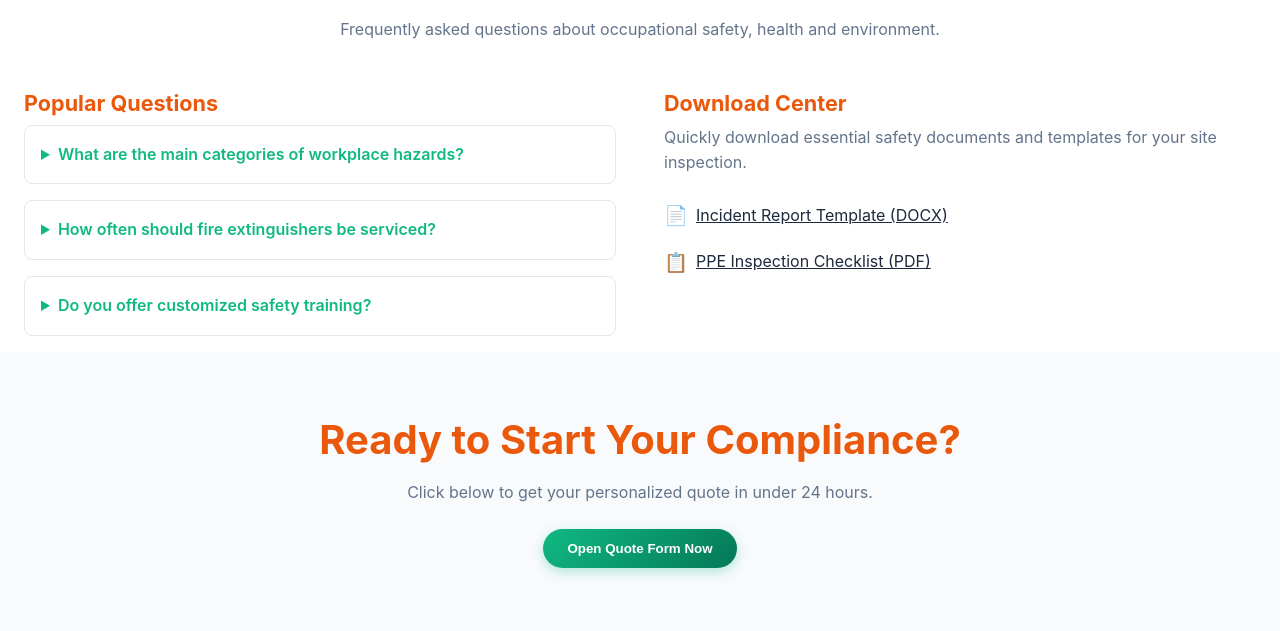
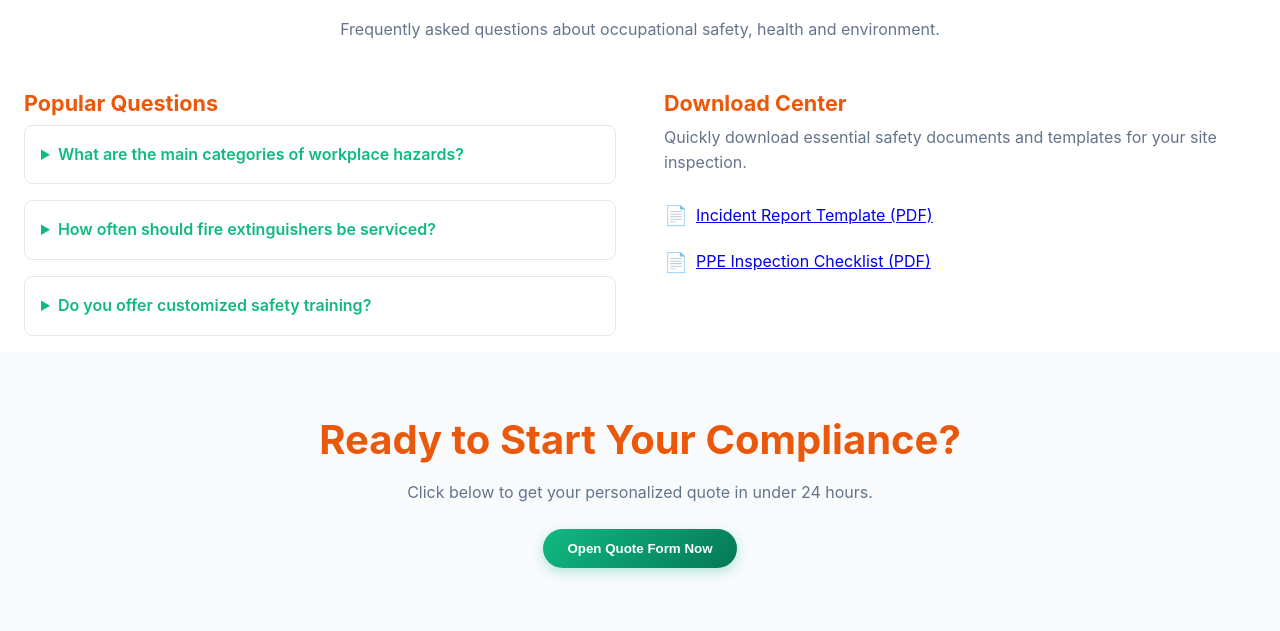
Before and after one commit to Asiku2020/wekasafe, a FastAPI app: page / in a window 1280 px wide. Shown: the part 3705-4336 px from the top of the page. Run offline with FastAPI, Linux system fonts and the light colour scheme; some libraries are stand-ins or nearby versions.

Commit message:
Add files via upload

```diff
--- a/templates/index.html
+++ b/templates/index.html
@@ -563,22 +563,20 @@
           <ul class="text-muted" style="list-style:none; padding-left:0;">
             <li style="margin-bottom:1rem; display:flex; gap:0.5rem; align-items:center;">
                 <span style="font-size:1.2rem;">📄</span>
-                <a href="NCDC_EYFS_Analysis_ENHANCED.docx"
-                   download="WekaSafe-Incident-Report.docx"
-                   target="_blank"
-                   style="color:var(--text-main); text-decoration:underline; cursor:pointer;">
-                   Incident Report Template (DOCX)
-                </a>
-                <span style="font-size:0.8rem; color:var(--text-muted);"></span>
+              <a href="/static/documents/Worksite%20Incident%20Report.pdf"
+                download="Worksite Incident Report.pdf"
+                target="_blank">
+                Incident Report Template (PDF)
+              </a>
             </li>
-            <li style="display:flex; gap:0.5rem; align-items:center;">
-                <span style="font-size:1.2rem;">📋</span>
-                <a href="NCDC_EYFS_Analysis 4 Lenia Peace.pdf"
-                   download="WekaSafe-PPE-Checklist.pdf"
-                   target="_blank"
-                   style="color:var(--text-main); text-decoration:underline; cursor:pointer;">
-                   PPE Inspection Checklist (PDF)
-                </a>
+            <li style="margin-bottom:1rem; display:flex; gap:0.5rem; align-items:center;">
+                <span style="font-size:1.2rem;">📄</span>
+
+              <a href="/static/documents/PPE%20Inspection.pdf"
+                download="PPE Inspection.pdf"
+                target="_blank">
+                PPE Inspection Checklist (PDF)
+              </a>
             </li>
           </ul>
         </div>
```
Also changed, not shown: other parts of templates/index.html (+13 -13 lines).
